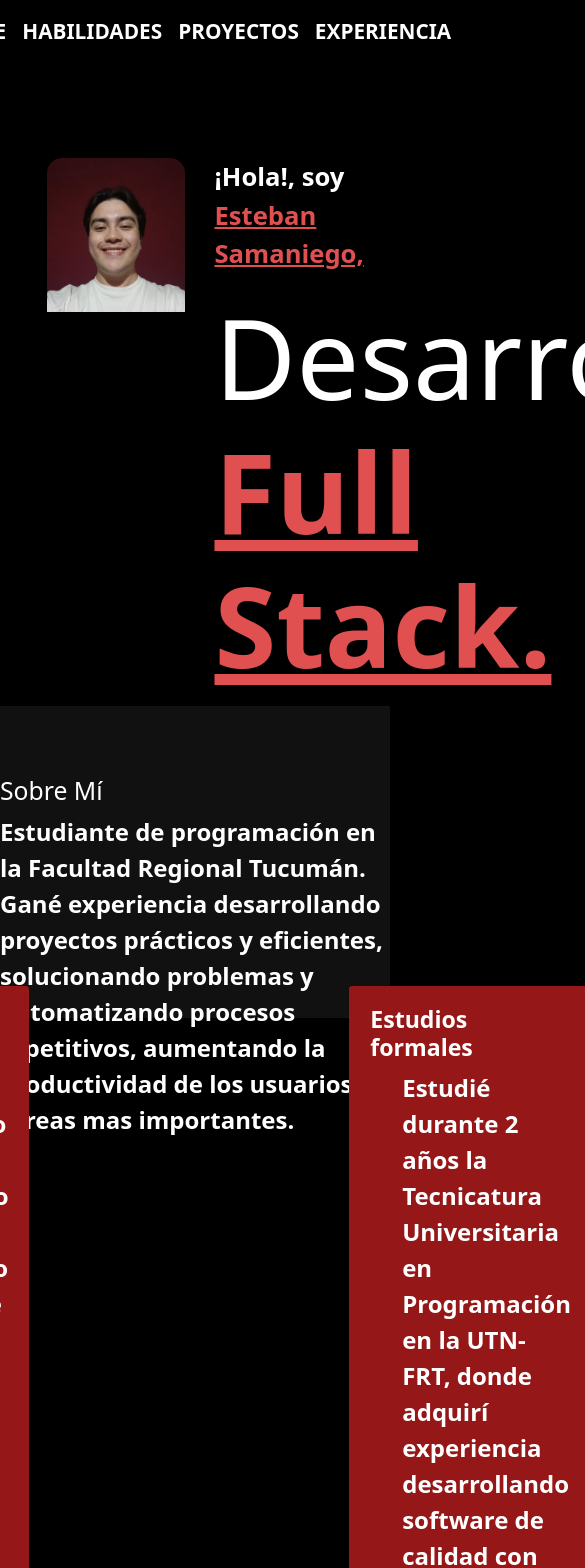
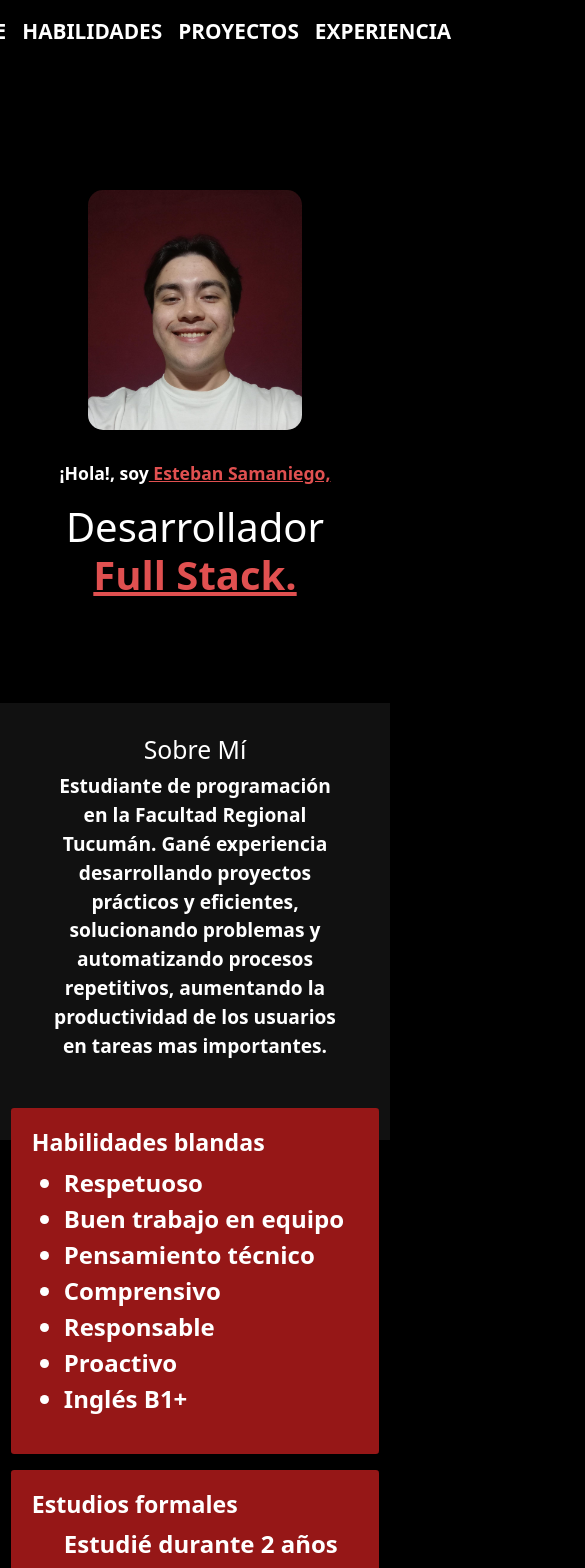
Before and after one commit to MaxiSama12/portfolio-react, a React (Create React App) app: page / in a window 390 px wide. Shown: the top 1568 px of the page, 585 px wide, since content can reach past the window. Built offline with nearby package versions, Linux system fonts and the light colour scheme.

Commit message:
Agregamos estilos para hacer la web responsive

```diff
--- a/src/styles/Header.css
+++ b/src/styles/Header.css
@@ -13,7 +13,6 @@
 }
 
 .fotoPortada{
-    margin-left: 12%;
     border-radius: 15px;
     width: 27rem;
     background-image: url(../../public/WhatsApp\ Image\ 2025-04-06\ at\ 19.17.11.jpeg);
@@ -56,3 +55,47 @@
     justify-content: center;
     font-size: 1.3rem;
 }
+
+@media screen and (max-width: 1024px) {
+    .contenedorHeader {
+      flex-direction: column;
+      align-items: center;
+      text-align: center;
+      height: auto;
+      padding: 2rem 1rem;
+    }
+
+    .fotoPortada {
+      margin: 0;
+      width: 60%;
+      height: 30rem;
+      background-size: cover;
+      background-position: center;
+    }
+
+    .txtTitulo {
+      width: 100%;
+    }
+
+    .txtTitulo h1 {
+      font-size: 4rem;
+    }
+
+    .contenedorHeader p {
+      font-size: 1.3rem;
+    }
+  }
+
+  @media screen and (max-width: 600px) {
+    .txtTitulo h1 {
+      font-size: 2.5rem;
+    }
+
+    .contenedorHeader p {
+      font-size: 1.1rem;
+    }
+
+    .fotoPortada {
+      height: 15rem;
+    }
+  }
--- a/src/styles/Main.css
+++ b/src/styles/Main.css
@@ -4,15 +4,17 @@
   justify-content: center;
   align-items: start;
   width: 100%;
-  height: 19.5rem;
-  padding-top: 4rem;
+  height: auto;
+  padding-top: 2rem;
+  padding-bottom: 4rem;
   margin-top: 4rem;
   font-size: 1.5rem;
   padding-bottom: 1rem;
 }
 
 .presentacion article {
-  margin-top: 0.4rem;
+  width: 80%;
+  padding-bottom: 2rem;
 }
 
 .habilidades {
@@ -78,7 +80,7 @@
   width: 100%;
   height: 11.3rem;
   background-image: url(../../public/reposteriaPlaza.png);
-  background-size: contain;
+  background-size: cover;
   background-repeat: no-repeat;
 
 }
@@ -96,7 +98,7 @@
   width: 100%;
   height: 11.3rem;
   background-image: url(../../public/controladorStock.png);
-  background-size: contain;
+  background-size: cover;
   background-repeat: no-repeat;
 }
 
@@ -198,3 +200,48 @@
     left: 0;
   }
 }
+
+@media screen and (max-width: 1024px) {
+  .habilidades {
+    flex-direction: column;
+    align-items: center;
+    gap: 3rem;
+  }
+
+  .proyectos {
+    flex-direction: column;
+    align-items: center;
+    gap: 3rem;
+    padding: 0 1rem 6rem 1rem;
+  }
+
+  .cardProyecto {
+    width: 60%;
+    height: auto;
+  }
+
+  .presentacion article {
+    padding-bottom: 2rem;
+  }
+}
+
+@media screen and (max-width: 600px) {
+  .presentacion {
+    font-size: 1.2rem;
+    padding: 2rem 1rem;
+    height: auto;
+    text-align: center;
+  }
+
+  .proyectosTitulo h2 {
+    font-size: 2rem;
+  }
+
+  .job-title {
+    font-size: 1rem;
+  }
+
+  .job-dates {
+    font-size: 0.8rem;
+  }
+}
```
